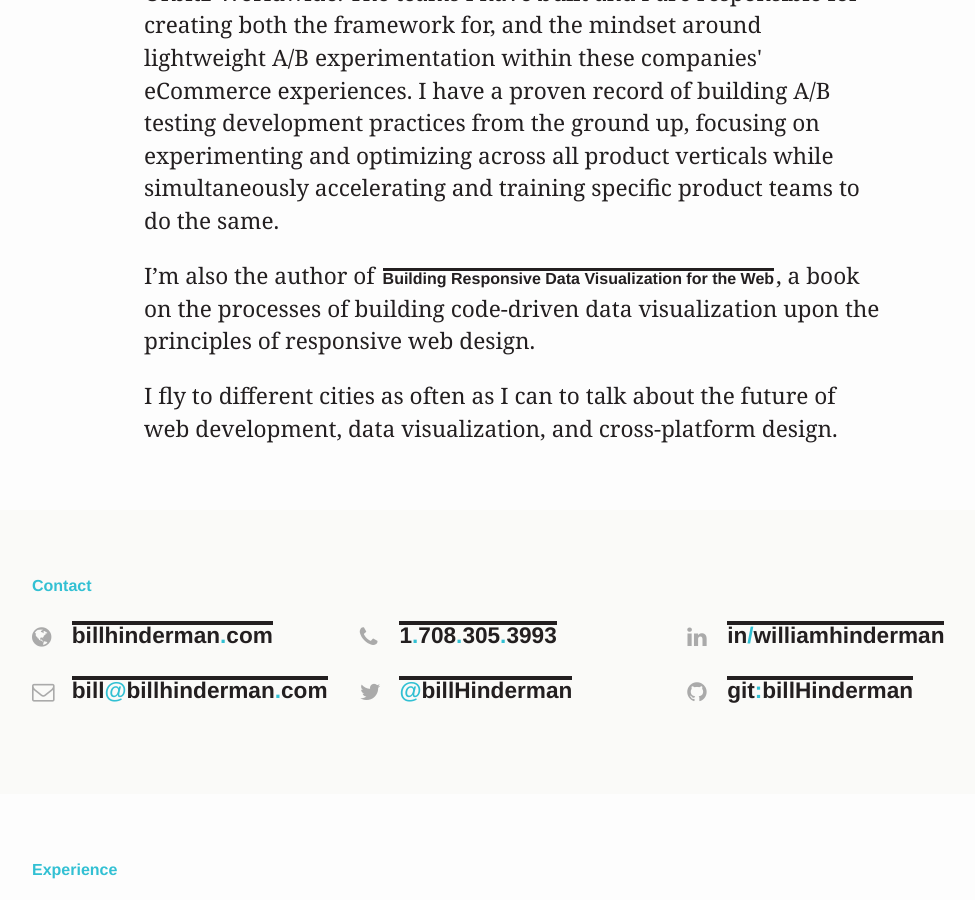
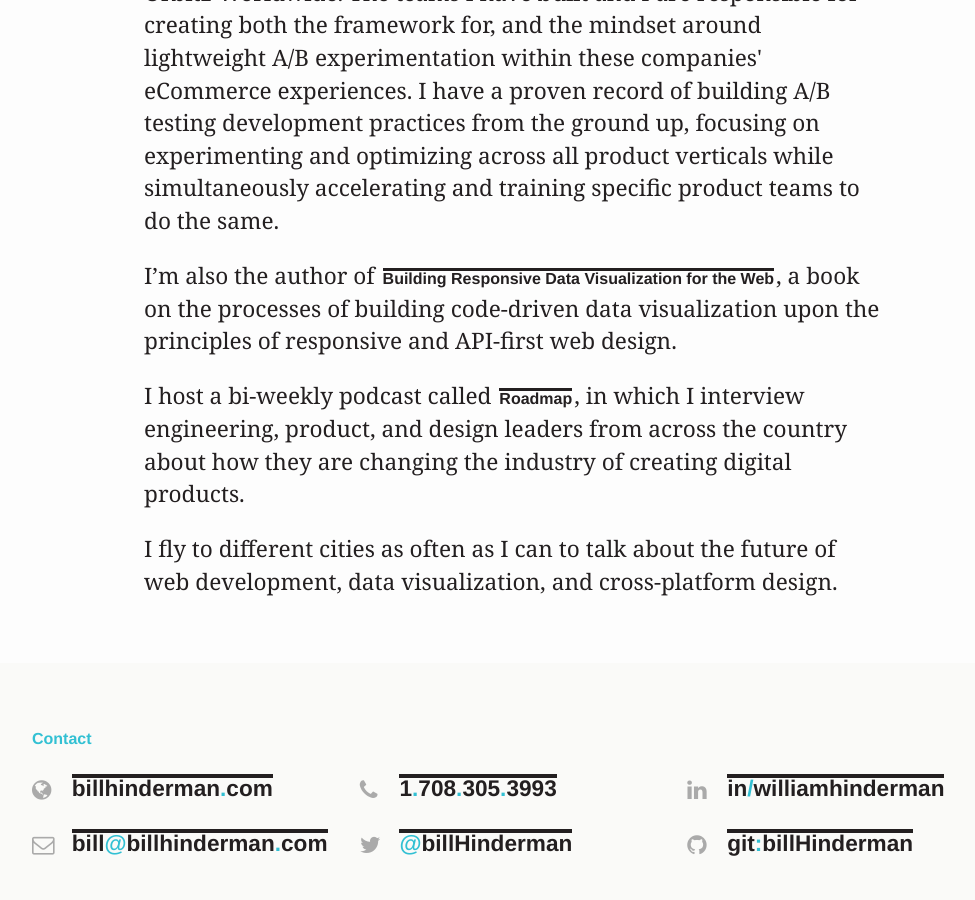
Before and after one commit to billHinderman/resume, a Jekyll site: the page built from index.html, in a window 1280 px wide and 900 px high, scrolled down 568 px. Shown: the whole window, without its empty margins (128-1103 px from the left). Built offline with Jekyll 4.4.1, drawn with Linux system fonts in a browser that asks for light colours; some of the changed text lies outside the part shown.

Commit message:
Laptop switch

```diff
--- a/_includes/section-gist.html
+++ b/_includes/section-gist.html
@@ -10,7 +10,11 @@
     </p>
 
     <p>
-      I’m also the author of <a class="link link-inline" href="http://responsivedatavisualization.com/" target="_blank">Building Responsive Data Visualization for the Web</a>, a book on the processes of building code-driven data visualization upon the principles of responsive web design.
+      I’m also the author of <a class="link link-inline" href="http://responsivedatavisualization.com/" target="_blank">Building Responsive Data Visualization for the Web</a>, a book on the processes of building code-driven data visualization upon the principles of responsive and API-first web design.
+    </p>
+
+    <p>
+      I host a bi-weekly podcast called <a class="link link-inline" href="http://roadmap.show/" target="_blank">Roadmap</a>, in which I interview engineering, product, and design leaders from across the country about how they are changing the industry of creating digital products.
     </p>
 
     <p>
--- a/_includes/section-presentation.html
+++ b/_includes/section-presentation.html
@@ -49,7 +49,7 @@
       <li class="resume-item">
         <div class="resume-item-main">
           <div class="resume-item-heading">
-            <h3>&lt;table&gt;-first : Building Responsive Data Visualization for the Web</h3>
+            <h3>Building Responsive Data Visualization for the Web</h3>
             <p class="resume-item-time">First presented September 2014</p>
           </div>
           <div class="resume-item-info">
--- a/_includes/section-project.html
+++ b/_includes/section-project.html
@@ -2,20 +2,25 @@
   <div class="wrapper">
     <h2>Projects</h2>
     <ul class="resume-item-list">
-      <!-- <li class="resume-item">
+      <li class="resume-item">
         <div class="resume-item-main">
           <div class="resume-item-heading">
-            <h3>Roadmap Podcast</h3>
+            <h3>Roadmap</h3>
             <p class="resume-item-time">Started February 2017</p>
           </div>
         </div>
         <p class="resume-item-description">
-        In parity with the <a class="link link-inline" href="http://www.amazon.com/gp/product/1119067146/ref=as_li_tl?ie=UTF8&camp=1789&creative=9325&creativeASIN=1119067146&linkCode=as2&tag=billhind-20&linkId=BXDNUXNJYHFNFWYL" target="_blank">book</a>, I created a website that provides resources, exercises, and information about responsive design, data visualization, D3.js, and building future-friendly experiences. This website is built on Jekyll, and uses Sass as a CSS preprocessor. Exercises in the chapters include AJAX techniques, responsive design, jQuery, and D3.js. I was responsible for all design and development on this project.
+          <a class="link link-inline" href="http://roadmap.show/" target="_blank">Roadmap</a> is a bi-weekly podcast in which I interview engineering, product, and design leaders who are pushing the industry of digital product-making forward. Each episode is devoted to asking one guest two questions: "How did we get here?" and, "Where are we going?"
         </p>
-        <p class="resume-item-description">
-          <a class="link" href="http://roadmappodcast.com/" target="_blank">View project</a>
-        </p>
-      </li> -->
+        <ul class="resume-item-description list-inline">
+          <li>
+            <a class="link" href="http://roadmap.show/" target="_blank">View project</a>
+          </li>
+          <li>
+            <a class="link" href="http://roadmap.show/" target="_blank">Subscribe in iTunes</a>
+          </li>
+        </ul>
+      </li>
 
       <li class="resume-item">
         <div class="resume-item-main">
@@ -25,11 +30,16 @@
           </div>
         </div>
         <p class="resume-item-description">
-        In parity with the <a class="link link-inline" href="http://www.amazon.com/gp/product/1119067146/ref=as_li_tl?ie=UTF8&camp=1789&creative=9325&creativeASIN=1119067146&linkCode=as2&tag=billhind-20&linkId=BXDNUXNJYHFNFWYL" target="_blank">book</a>, I created a website that provides resources, exercises, and information about responsive design, data visualization, D3.js, and building future-friendly experiences. This website is built on Jekyll, and uses Sass as a CSS preprocessor. Exercises in the chapters include AJAX techniques, responsive design, jQuery, and D3.js. I was responsible for all design and development on this project.
+          In parity with the <a class="link link-inline" href="http://www.amazon.com/gp/product/1119067146/ref=as_li_tl?ie=UTF8&camp=1789&creative=9325&creativeASIN=1119067146&linkCode=as2&tag=billhind-20&linkId=BXDNUXNJYHFNFWYL" target="_blank">book</a>, I created a website that provides resources, exercises, and information about responsive design, data visualization, D3.js, and building future-friendly experiences. This website is built on Jekyll, and uses Sass as a CSS preprocessor. Exercises in the chapters include AJAX techniques, responsive design, jQuery, and D3.js. I was responsible for all design and development on this project.
         </p>
-        <p class="resume-item-description">
-          <a class="link" href="http://responsivedatavisualization.com/" target="_blank">View project</a>
-        </p>
+        <ul class="resume-item-description list-inline">
+          <li>
+            <a class="link" href="http://responsivedatavisualization.com/" target="_blank">View project</a>
+          </li>
+          <li>
+            <a class="link link-inline" href="http://www.amazon.com/gp/product/1119067146/ref=as_li_tl?ie=UTF8&camp=1789&creative=9325&creativeASIN=1119067146&linkCode=as2&tag=billhind-20&linkId=BXDNUXNJYHFNFWYL" target="_blank">Buy the book</a>
+          </li>
+        </ul>
       </li>
 
       <li class="resume-item">
--- a/_includes/section-skill.html
+++ b/_includes/section-skill.html
@@ -9,8 +9,9 @@
           <li>HTML</li>
           <li>PHP</li>
           <li>JSP</li>
+          <li>Ruby on Rails</li>
           <li>Mustache</li>
-          <li>Ruby on Rails</li>
+          <li>Liquid</li>
           <li>SEO-standardized markup</li>
           <li>ADA-compliant markup</li>
 
@@ -28,10 +29,8 @@
           <li>AWS</li>
           <li>Heroku</li>
 
-          <li>Jekyll</li>
           <li>NPM</li>
 
-          <li>PhoneGap</li>
           <li>Adobe Creative Suite</li>
           <li>Sketch</li>
         </ul>
```
Also changed, not shown: 4 other files.
